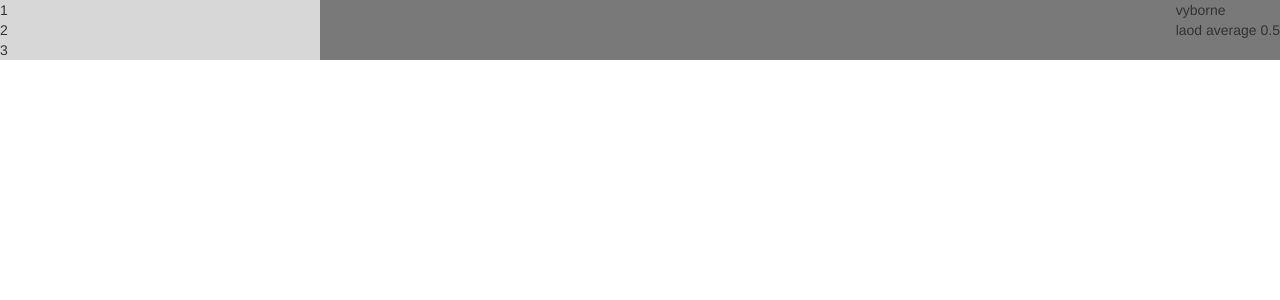
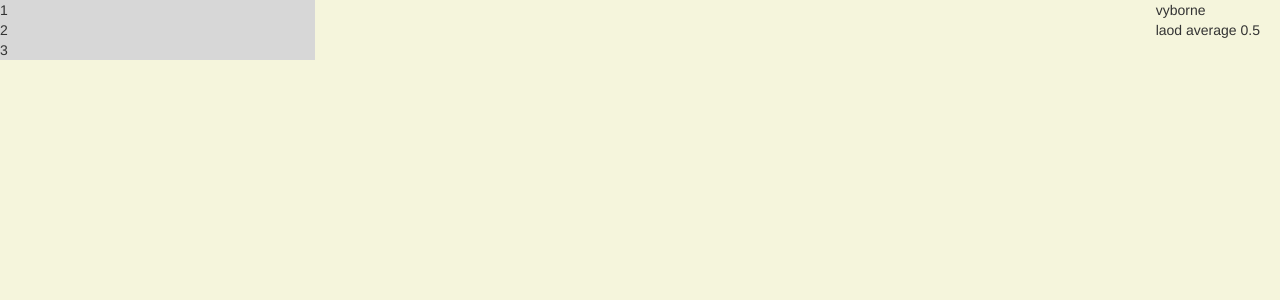
Before and after one commit to monitoring-fe-students/monitoring-fe, an Angular app: page / in a window 1280 px wide. Shown: the top 300 px of the page. Built offline with nearby package versions, Linux system fonts and the light colour scheme.

Commit message:
Farbičky

```diff
--- a/src/app/app.component.html
+++ b/src/app/app.component.html
@@ -1,5 +1,7 @@
+<html>
     <link rel="stylesheet" href="https://maxcdn.bootstrapcdn.com/bootstrap/3.4.1/css/bootstrap.min.css">
 
+    <body>
         <div class="row">
             <div class="col-sm-3" style="background-color:rgb(215, 215, 215)">
               <ul>
@@ -8,10 +10,13 @@
                 <li>3</li>
               </ul>
             </div>
-    <div class="col-sm-9" style="background-color:rgb(121, 121, 121);">
+            <div class="col-sm-9">
                 <div class="ostatne">
                     vyborne
                     <br>
                     laod average {{ loadAverage }}
                 </div>
             </div>
+        </div>
+    </body>
+</html>
--- a/src/app/app.component.scss
+++ b/src/app/app.component.scss
@@ -32,9 +32,12 @@ abbr,acronym { border:0;}
 
 // end of normlize
 
-.sidenav{
-    float: left;
-    position: absolute;
+body{
+    margin-right: 20px;
+    background-color: beige;
+}
+html{
+    background-color: beige;
 }
 
 .ostatne{
```
Lines whose indentation alone changed are shown as unchanged.
